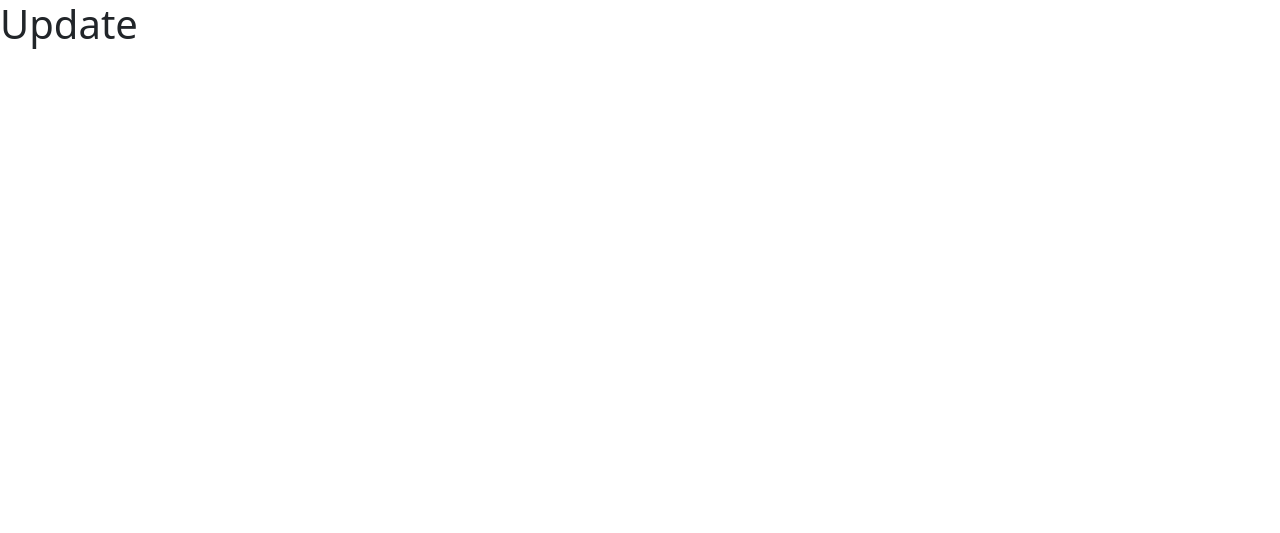
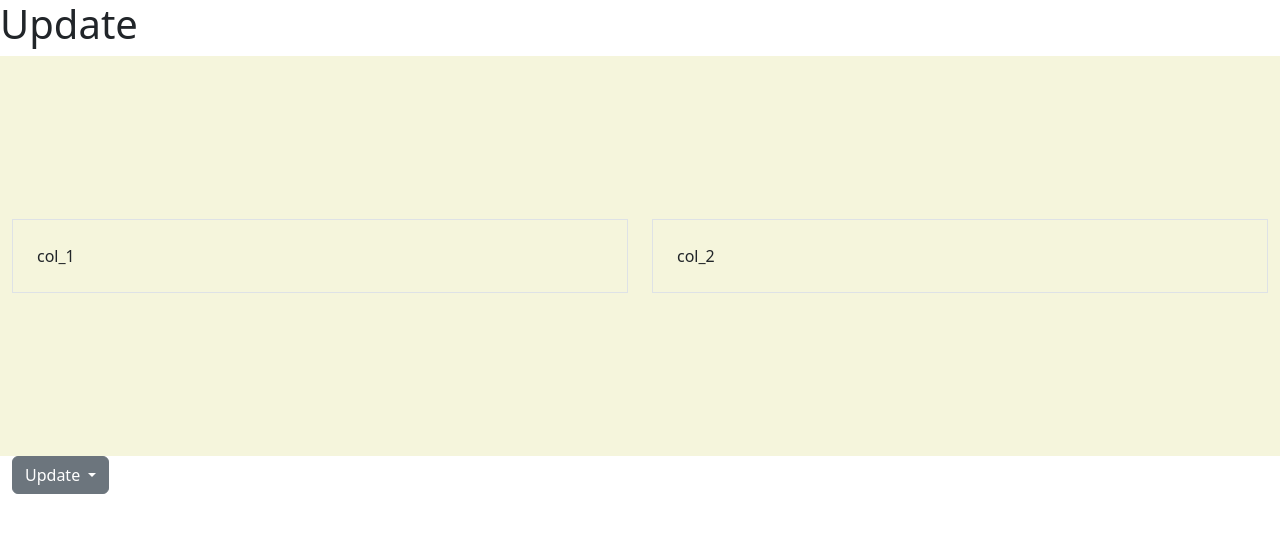
Before and after one commit to NakacwaOlivia/Expenditure_System, a Django app: page /update/ in a window 1280 px wide. Before the commit the part shown is almost empty. Shown: the top 533 px of the page. Run offline with Django 4.2, Linux system fonts and the light colour scheme; some libraries are stand-ins or nearby versions.

Commit message:
dear All, I have tried to add some changes to the repo. respectfully, Addi.

```diff
--- a/expenditure_system/pages/templates/update.html
+++ b/expenditure_system/pages/templates/update.html
@@ -13,7 +13,33 @@
     {% block content %}
 
         <!-- Insrt your code here -->
+        <style>
+            .my-custom-row{
+                background-color: beige;
+                height: 400px;
+
+            }
+        </style>
         <h1>Update</h1>
+        <div class="container-fluid">
+            <div class="row my-custom-row justify-content-center align-items-center">
+                <div class="col"><div class="p-4 border bg-color">col_1</div></div>
+                <div class="col"><div class="p-4 border bg-color">col_2</div></div>
+
+            </div>
+            <div class="dropdown">
+                <button class="btn btn-secondary dropdown-toggle" type="button" data-bs-toggle="dropdown" aria-expanded="false">
+                  Update
+                </button>
+                <ul class="dropdown-menu">
+                  <li><a class="dropdown-item" href="#">item</a></li>
+                  <li><a class="dropdown-item" href="#">add</a></li>
+                  <li><a class="dropdown-item" href="#">update</a></li>
+                </ul>
+              </div>
+        </div>
+
+
 
     {% endblock %}
 </body>
```
Also changed, not shown: 1 other file.
